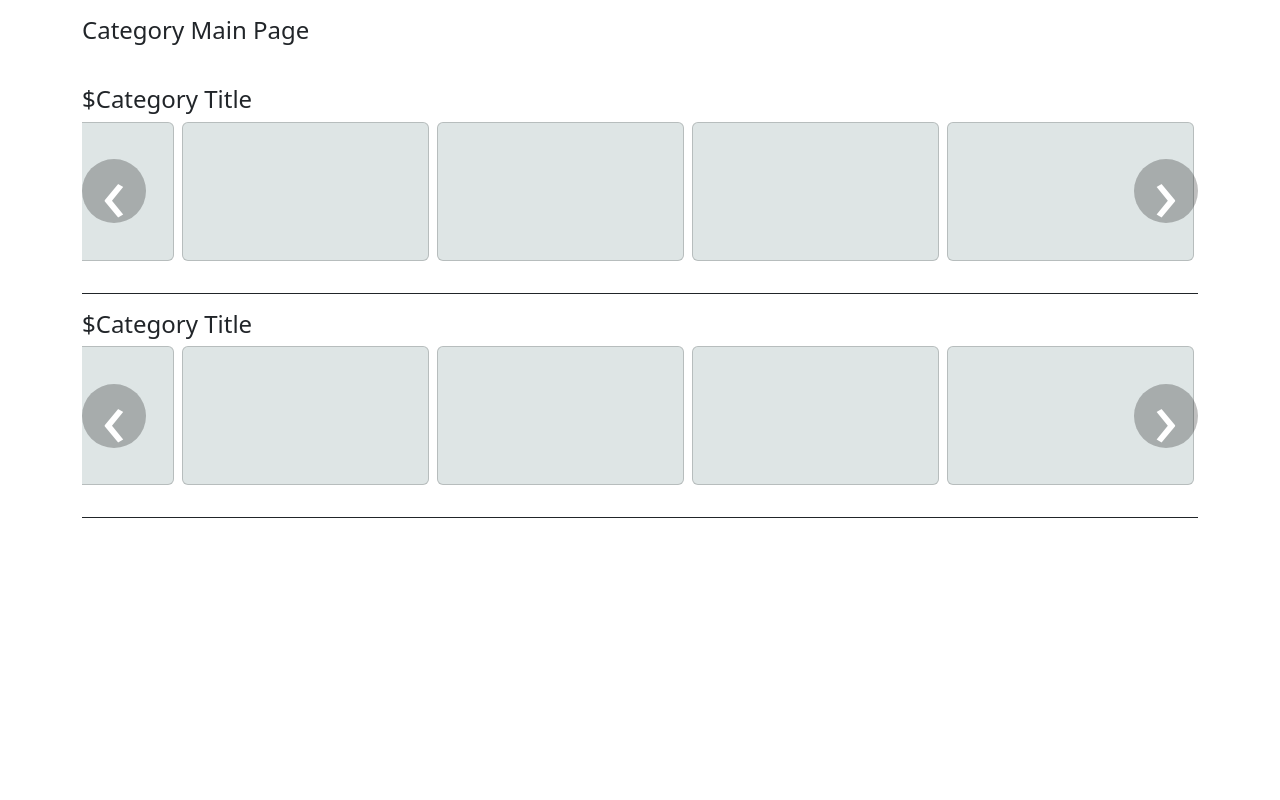
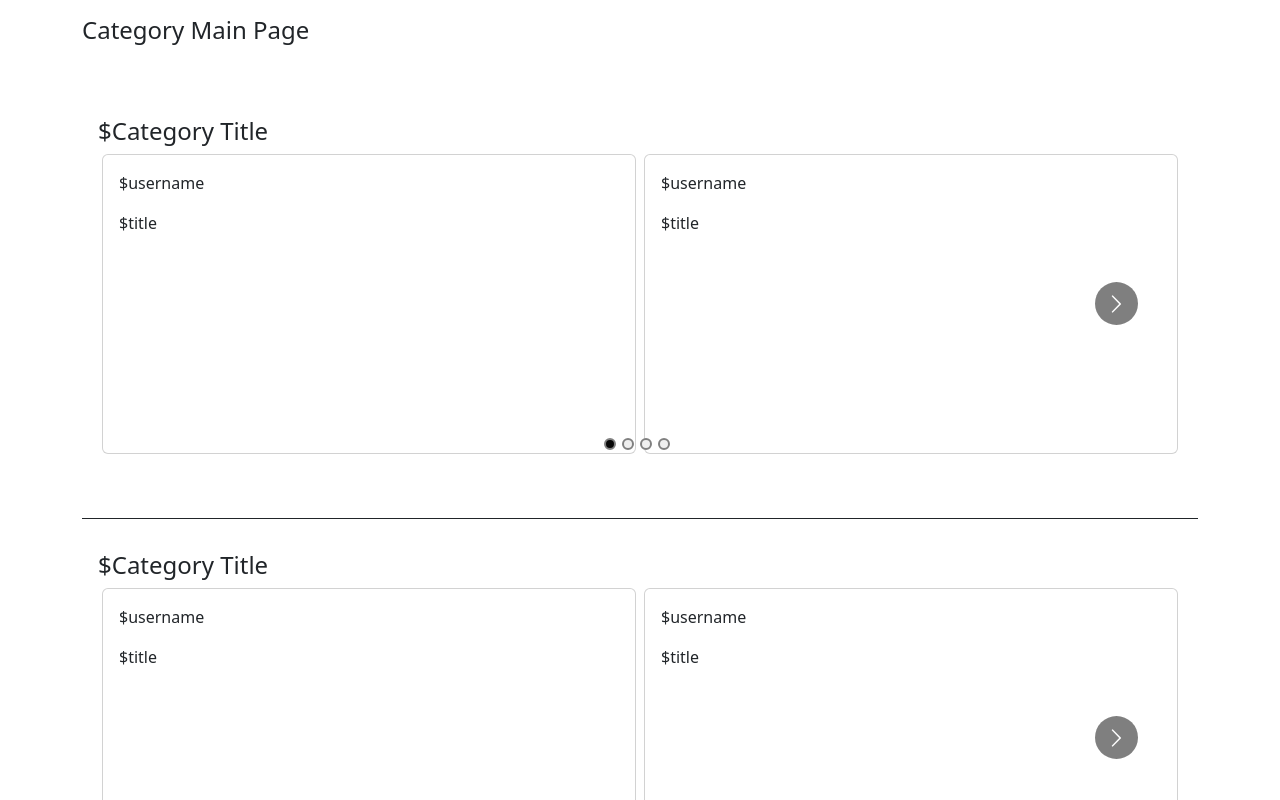
Before and after one commit to dreamy-dream-team/dream-team, a React (Vite) app in the folder frontend/: page /category-main in a window 1280 px wide. Shown: the top 800 px of the page. Built offline with nearby package versions, Linux system fonts and the light colour scheme.

Commit message:
fixed cat-main structure

```diff
--- a/frontend/src/ui/CategoryMain/CategoryMain.tsx
+++ b/frontend/src/ui/CategoryMain/CategoryMain.tsx
@@ -1,7 +1,7 @@
-import {Button, Card, Container} from "react-bootstrap";
+import { Card, Container } from "react-bootstrap";
 import styles from './category-main.module.css';
-import Carousel from 'react-multi-carousel';
 import 'react-multi-carousel/lib/styles.css';
+import Carousel from "react-multi-carousel";
 
 export function CategoryMain() {
     return(
@@ -10,7 +10,8 @@ export function CategoryMain() {
                 <h4 className="font-weight-bold py-3 mb-4">Category Main Page</h4>
                 <CategoryRow/>
                 <CategoryRow/>
-
+                <CategoryRow/>
+                <CategoryRow/>
 
             </Container>
         </>
@@ -19,51 +20,60 @@ export function CategoryMain() {
 export function CategoryRow() {
     return (
         <>
+            <div className={styles.wrapper}>
                 <h4>$Category Title</h4>
-                <div className={styles.wrapper}>
-                    <Button className={styles.button}>&#8249;</Button>
-                    <div className={styles.slider}>
-                    <Card className={styles.post}>
+                <Carousel showDots={true} responsive={responsive}>
+                    <Card className={styles.card}>
                         <Card.Body>
                             <p>$username</p>
                             <p>$title</p>
                         </Card.Body>
                     </Card>
-                    <Card className={styles.post}>
+                    <Card className={styles.card}>
                         <Card.Body>
+                            <p>$username</p>
+                            <p>$title</p>
                         </Card.Body>
                     </Card>
-                    <Card className={styles.post}>
+                    <Card className={styles.card}>
                         <Card.Body>
+                            <p>$username</p>
+                            <p>$title</p>
                         </Card.Body>
                     </Card>
-                    <Card className={styles.post}>
+                    <Card className={styles.card}>
                         <Card.Body>
+                            <p>$username</p>
+                            <p>$title</p>
                         </Card.Body>
                     </Card>
-                    <Card className={styles.post}>
+                    <Card className={styles.card}>
                         <Card.Body>
+                            <p>$username</p>
+                            <p>$title</p>
                         </Card.Body>
                     </Card>
-                    <Card className={styles.post}>
-                        <Card.Body>
-                        </Card.Body>
-                    </Card>
-                    <Card className={styles.post}>
-                        <Card.Body>
-                        </Card.Body>
-                    </Card>
-                    <Card className={styles.post}>
-                        <Card.Body>
-                        </Card.Body>
-                    </Card>
-                        <Card className={styles.post}>
-                        <Card.Body>
-                        </Card.Body>
-                    </Card>
-                    </div>
-                    <Button className={styles.button}>&#8250;</Button>
-                </div>
+                </Carousel>
+            </div>
         </>
     )
 }
+
+const responsive = {
+    largeDesktop: {
+        breakpoint: { max: 4000, min: 3000 },
+        items: 5
+    },
+    desktop: {
+        breakpoint: { max: 3000, min: 1024 },
+        items: 3
+    },
+    tablet: {
+        breakpoint: { max: 1024, min: 464 },
+        items: 2
+    },
+    mobile: {
+        breakpoint: { max: 464, min: 0 },
+        items: 1
+    }
+};
--- a/frontend/src/ui/CategoryMain/category-main.module.css
+++ b/frontend/src/ui/CategoryMain/category-main.module.css
@@ -6,59 +6,13 @@
     --yellow: #FFC482;
     --blue: #188FA7;
 }
-/********* Mobile Screens *********/
-@media screen and (max-width: 424px) {
-    .slider{
-    --post-per-screen: 2;
-    }
+.wrapper{
+    max-width: 100%;
+    padding: 2rem 1rem 4rem 1rem;
+
+    border-bottom: .05rem solid;
 }
-/********* Tablet Screens *********/
-@media screen and (max-width: 1024px) {
-    .slider{
-        --post-per-screen: 3;
-    }
+.card{
+    margin: 0 .25rem;
+    aspect-ratio: 16/9;
 }
-/********* Posts Row *********/
-.wrapper{
-    display: flex;
-    align-items: center;
-    justify-content: center;
-    overflow: hidden;
-    padding-bottom: 2rem;
-    margin-bottom: 1rem;
-    border-bottom: .1rem solid;
-}
-/********* Posts Slider Holder *********/
-.slider{
-    --slider-index: 1;
-    --slider-padding: 5rem;
-    display: flex;
-    flex-grow: 1;
-    transform: translateX(calc(var(--slider-index) * -100%));
-}
-/********* Posts Card *********/
-.post{
-    --post-per-screen: 4;
-    background-color: var(--white);
-    flex: 0 0 calc(100% / var(--post-per-screen));
-    max-width: calc(100% / var(--post-per-screen));
-    aspect-ratio: 16/9;
-    margin: 0 .25rem;
-}
-.button{
-    border: none;
-    border-radius: 50%;
-    height: 2rem;
-    width: 3rem;
-    padding: 2rem;
-    background-color: rgba(0, 0, 0, .25);
-    display: flex;
-    font-size: 5rem;
-    align-items: center;
-    justify-content: center;
-    color: #FFF;
-    z-index: 10;
-}
-.button:hover{
-    background-color: rgba(0, 0, 0, .5);
-}
```
